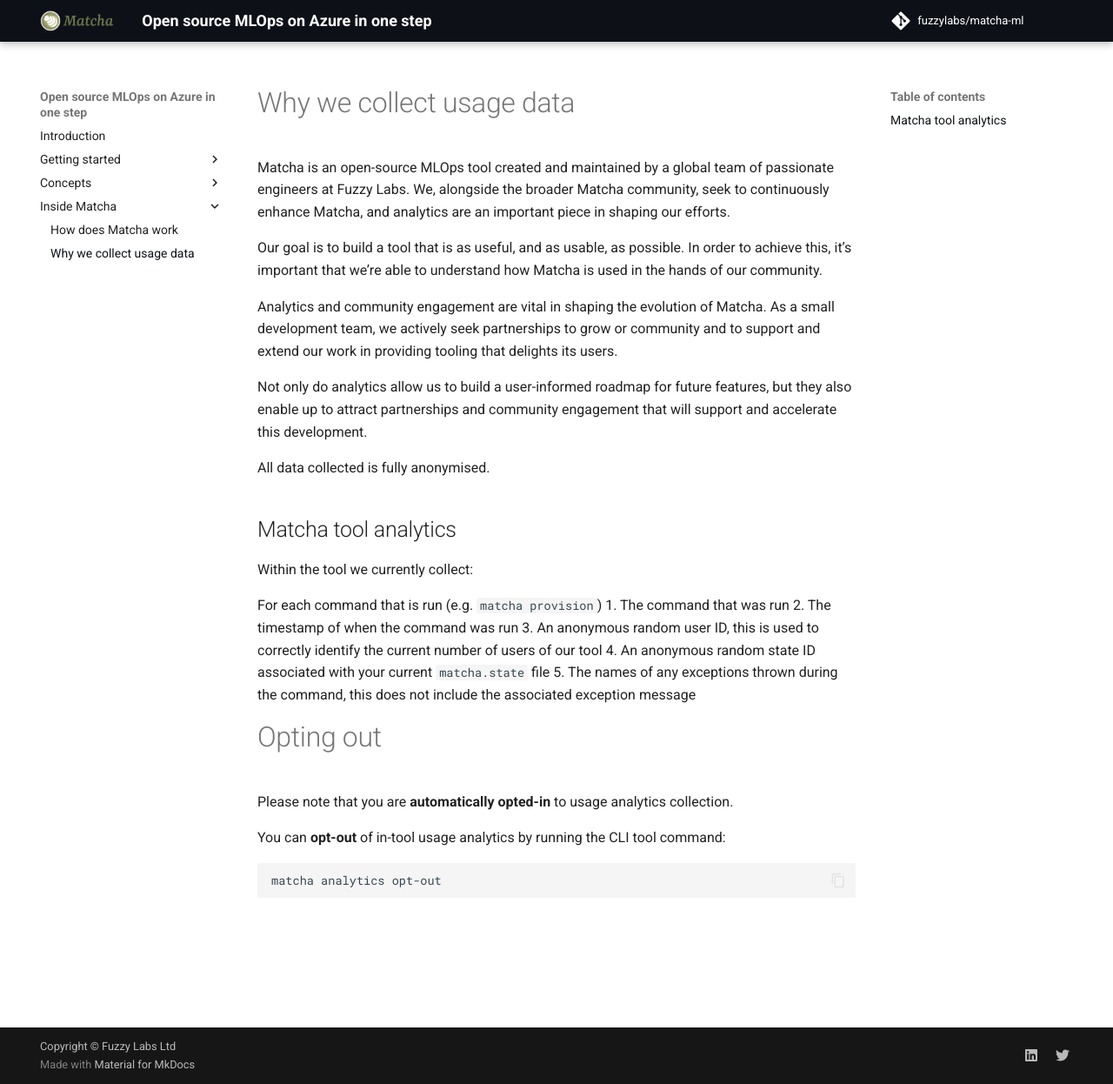
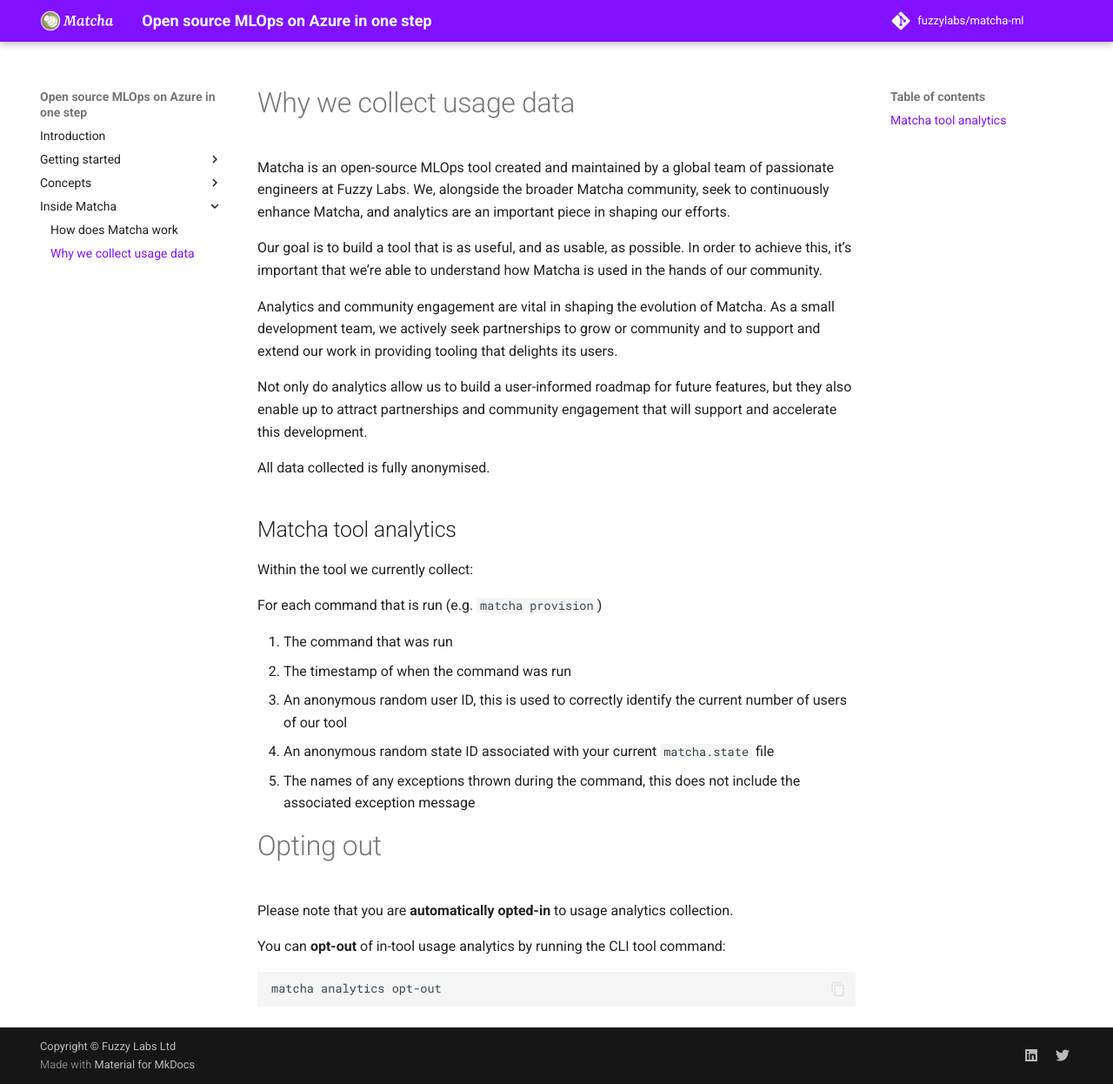
Before and after one commit to fuzzylabs/matcha, an MkDocs documentation site: the page built from docs/privacy.md, in a window 1280 px wide and 1246 px high. Shown: the whole window at 87% size. Built offline with MkDocs 1.6.1 and Material for MkDocs 9.7.7, drawn with Linux system fonts in a browser that asks for light colours; comment, search, counter and statistics services are not loaded.

Commit message:
[RPD-210] [BUG] Fix breaking of documentation link (#112)
* Add CNAME file

* Add hyperlink colour

* Move CNAME file

* Fix numbered list

* Update header colour to a different shade of black

* Update logo, change header and links to purple

```diff
--- a/docs/css/extra.css
+++ b/docs/css/extra.css
@@ -1,5 +1,6 @@
 :root {
-    --md-primary-fg-color: #0d1117
+    --md-primary-fg-color: #8211ff;
+    --md-typeset-a-color: #8211ff;
 }
 
 header footer {
--- a/docs/privacy.md
+++ b/docs/privacy.md
@@ -15,6 +15,7 @@
 Within the tool we currently collect:
 
 For each command that is run (e.g. `matcha provision`)
+
 1. The command that was run
 2. The timestamp of when the command was run
 3. An anonymous random user ID, this is used to correctly identify the current number of users of our tool
--- a/mkdocs.yml
+++ b/mkdocs.yml
@@ -22,7 +22,7 @@
   features:
     - content.code.copy
     - navigation.top
-  logo: img/logo.png
+  logo: img/logo-white.png
   favicon: img/favicon.png
 
 
```
Also changed, not shown: docs/img/logo-white.png (added), 1 other file.
